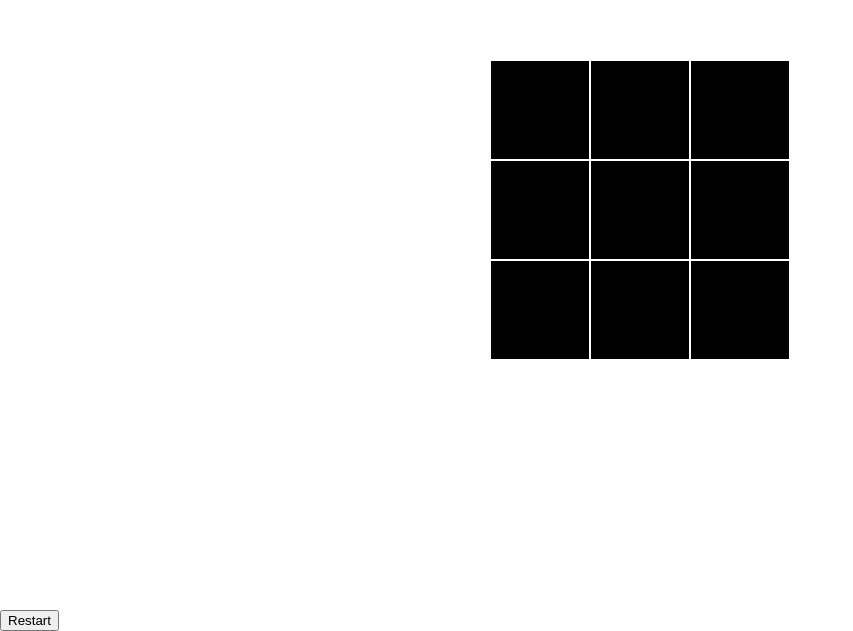
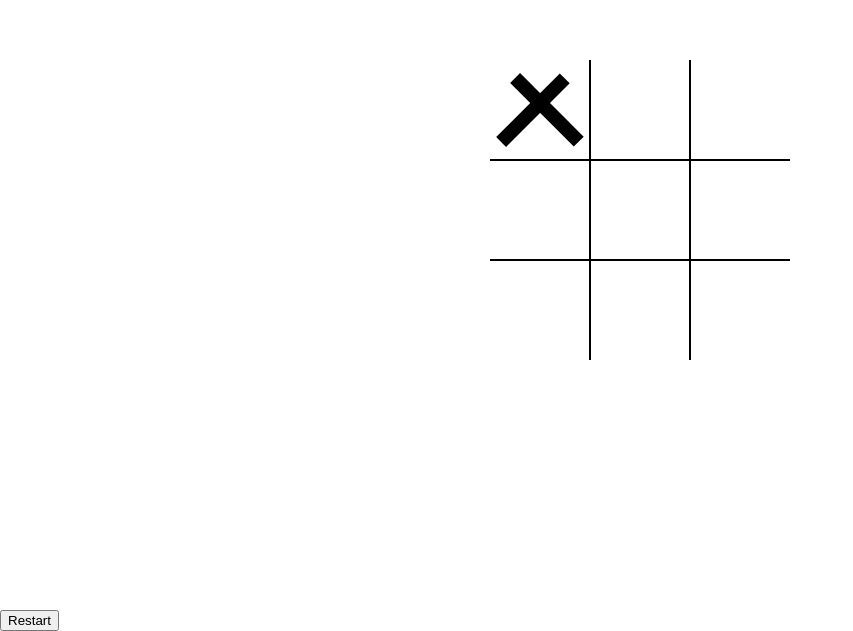
Before and after one commit to kotalilyy/tic-tac-toe, a plain HTML site: page index.html in a window 1280 px wide. Shown: the part 190-821 px from the top of the page, without its empty margins (0-853 px from the left). Drawn offline with Linux system fonts and the light colour scheme.

Commit message:
add css to make X

```diff
--- a/index.html
+++ b/index.html
@@ -9,7 +9,7 @@
 </head>
 <body>
     <div class="board" id="board">
-        <div class="cell" data-cell></div>
+        <div class="cell x" data-cell></div>
         <div class="cell" data-cell></div>
         <div class="cell" data-cell></div>
         <div class="cell" data-cell></div>
--- a/style.css
+++ b/style.css
@@ -3,6 +3,7 @@
 }
 :root {
     --cell-size: 100px;
+    --mark-size: calc(var(--cell-size)* .9);
 }
 body {
     margin: 0;
@@ -14,12 +15,56 @@ body {
     display: grid;
     justify-content: center;
     align-content: center;
+    justify-items: center;
+    align-items: center;
     grid-template-columns: repeat(3, auto);
 }
 
 .cell {
     width: var(--cell-size);
-    height: var(--cell-size);
-    background-color: black;
-    border: 1px solid white;
+    height: var(--cell-size);;
+    border: 1px solid black;
+    display: flex;
+    justify-content: center;
+    align-items: center;
 }
+
+.cell:first-child,
+.cell:nth-child(2),
+.cell:nth-child(3) {
+    border-top: none;
+}
+
+.cell:nth-child(3n + 1) {
+    border-left:none;
+}
+
+.cell:nth-child(3n + 1) {
+    border-left:none;
+}
+
+.cell:nth-child(3n + 3) {
+    border-right:none;
+}
+
+.cell:last-child,
+.cell:nth-child(8),
+.cell:nth-child(7) {
+    border-bottom: none;
+}
+
+.cell.x::before,
+.cell.x::after {
+content: '';
+width: calc(var(--mark-size) * .15);
+height: var(--mark-size);
+background-color: black;
+}
+
+.cell.x::before {
+    transform: rotate(45deg);
+}
+
+.cell.x::after {
+    transform: rotate(-45deg);
+}
```
